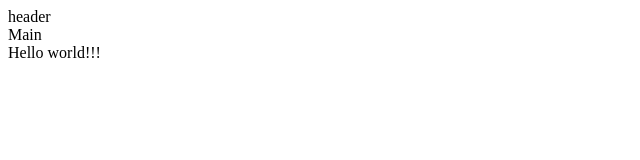
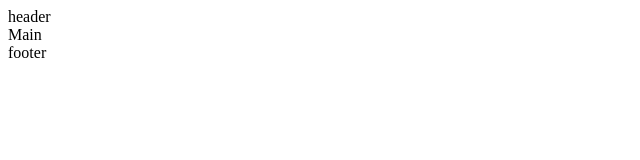
Before and after one commit to Wenhun/my-project, a plain HTML site: page index.html in a window 1280 px wide. Shown: the full height of the page, 0-640 px from the left. Drawn offline with Linux system fonts and the light colour scheme.

Commit message:
add footer

```diff
--- a/index.html
+++ b/index.html
@@ -8,6 +8,6 @@
 <body>
   <header>header</header>
   <main>Main</main>
-  <footer>Hello world!!!</footer>
+  <footer>footer</footer>
 </body>
 </html>
```
